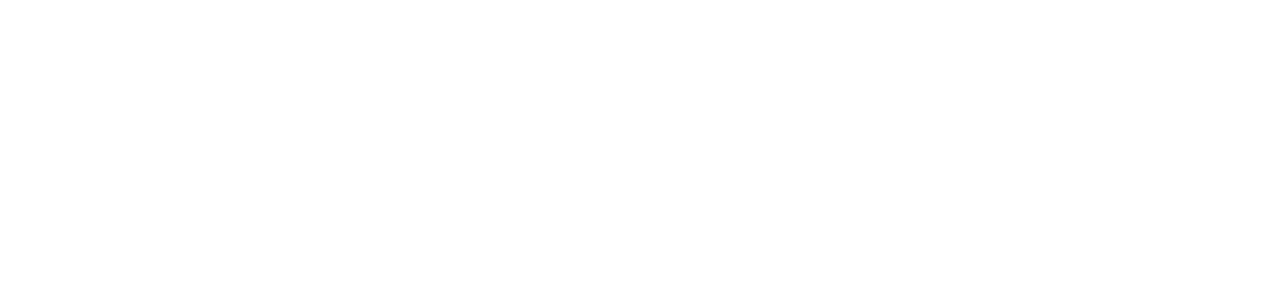
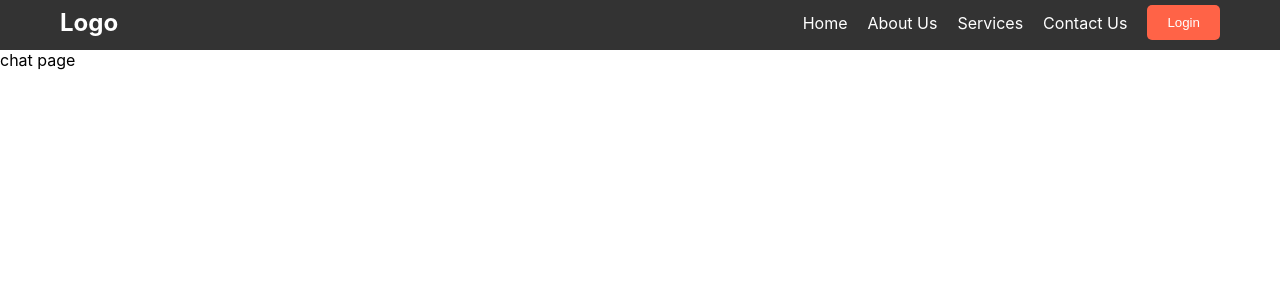
Before and after one commit to sandamini1220/eSabraHub, a React (Create React App) app in the folder frontend/: page /chat in a window 1280 px wide. Shown: the top 300 px of the page. Built offline with nearby package versions, Linux system fonts and the light colour scheme.

Commit message:
initial setup with navibar

```diff
--- a/frontend/src/App.js
+++ b/frontend/src/App.js
@@ -1,8 +1,38 @@
+import { BrowserRouter as Router, Route, Routes } from 'react-router-dom';
+import NavBar from './Components/HomePageCompo/NavBar/NavBar';
+//pages
+import HomePage from './Pages/HomePage'
+import LoginSignupPage from './Pages/LoginSignupPage'
+import ChatPage from './Pages/ChatPage'
+import PostPage from './Pages/PostPage'
+
+//services pages
+import Accommodation from './Pages/Services/Accomodation'
+import AttractivePlacesPage from './Pages/Services/AttractivePlacesPage'
+import FoodsPage from './Pages/Services/FoodsPage'
+import MedicinePage from './Pages/Services/MedicinePage'
+import TransportPage from './Pages/Services/TransportPage'
+
 function App() {
   return (
-    <div className="App">
-
-    </div>
+    <Router>
+      <div className="App">
+        <NavBar />
+        <div className='main-content'>
+        <Routes>
+          <Route path="/" element={<HomePage/>} />
+          <Route path="/login" element={<LoginSignupPage />} />
+          <Route path="/chat" element={<ChatPage />} />
+          <Route path="/posts" element={<PostPage />} />
+          <Route path="/accommodation" element={<Accommodation />} />
+          <Route path="/transport" element={<TransportPage />} />
+          <Route path="/food" element={<FoodsPage />} />
+          <Route path="/medicine" element={<MedicinePage />} />
+          <Route path="/places" element={<AttractivePlacesPage />} />
+        </Routes>
+        </div>
+      </div>
+    </Router>
   );
 }
 
--- /dev/null
+++ b/frontend/src/Components/HomePageCompo/NavBar/NavBar.css
@@ -0,0 +1,98 @@
+.navibar {
+    background-color: #333;
+    padding: 5px 0;
+    position: fixed;
+    width: 100%;
+    height: 50px;
+    top: 0;
+    z-index: 1000;
+  }
+
+  .navibar nav {
+    display: flex;
+    justify-content: space-between;
+    align-items: center;
+    max-width: 1200px;
+    margin: 0 auto;
+    padding: 0 20px;
+  }
+
+  .navibar .logo {
+    color: white;
+    font-size: 16px;
+  }
+
+  .navibar ul {
+    list-style: none;
+    display: flex;
+    align-items: center;
+    gap: 20px;
+    margin: 0;
+    padding: 0;
+  }
+
+  .navibar ul li {
+    color: white;
+    cursor: pointer;
+    position: relative;
+  }
+
+  .navibar ul li a {
+    color: white;
+    text-decoration: none;
+  }
+
+  .navibar ul li:hover {
+    text-decoration: underline;
+  }
+
+  .navibar ul .services:hover .dropdown {
+    display: block;
+  }
+
+  .navibar ul button {
+    background-color: #ff6347;
+    color: white;
+    border: none;
+    padding: 10px 20px;
+    cursor: pointer;
+    border-radius: 5px;
+  }
+
+  .navibar ul button a {
+    color: white;
+    text-decoration: none;
+  }
+
+  .navibar ul button:hover {
+    background-color: #ff4500;
+  }
+
+  .dropdown {
+    display: none;
+    position: absolute;
+    top: 100%;
+    left: 0;
+    background-color: #444;
+    box-shadow: 0 8px 16px rgba(0, 0, 0, 0.2);
+    z-index: 1;
+    list-style: none;
+    padding: 10px 0;
+    margin: 0;
+    min-width: 160px;
+  }
+
+  .dropdown li {
+    padding: 10px 20px;
+    color: white;
+    cursor: pointer;
+  }
+
+  .dropdown li a {
+    color: white;
+    text-decoration: none;
+  }
+
+  .dropdown li:hover {
+    background-color: #555;
+  }
--- /dev/null
+++ b/frontend/src/Components/HomePageCompo/NavBar/NavBar.jsx
@@ -0,0 +1,49 @@
+import React, { useState } from 'react';
+import { Link } from 'react-router-dom';
+import './NavBar.css';
+
+const NavBar = () => {
+  const [dropdown, setDropdown] = useState(false);
+
+  const handleMouseEnter = () => {
+    setDropdown(true);
+  };
+
+  const handleMouseLeave = () => {
+    setDropdown(false);
+  };
+
+  return (
+    <div className='navibar'>
+      <nav>
+        <div className="logo">
+          <h1>Logo</h1>
+        </div>
+        <ul>
+          <li><Link to="/">Home</Link></li>
+          <li><Link to="/about">About Us</Link></li>
+          <li
+            className="services"
+            onMouseEnter={handleMouseEnter}
+            onMouseLeave={handleMouseLeave}
+          >
+            Services
+            {dropdown && (
+              <ul className="dropdown">
+                <li><Link to="/accommodation">Accommodation Details</Link></li>
+                <li><Link to="/transport">Transport</Link></li>
+                <li><Link to="/food">Food Shops</Link></li>
+                <li><Link to="/medicine">Medical Center</Link></li>
+                <li><Link to="/places">Attractive Places</Link></li>
+              </ul>
+            )}
+          </li>
+          <li><Link to="/contact">Contact Us</Link></li>
+          <button><Link to="/login">Login</Link></button>
+        </ul>
+      </nav>
+    </div>
+  );
+};
+
+export default NavBar;
--- a/frontend/src/Pages/ChatPage.jsx
+++ b/frontend/src/Pages/ChatPage.jsx
@@ -3,7 +3,7 @@
 const ChatPage = () => {
   return (
     <div>
-
+      chat page
     </div>
   )
 }
--- a/frontend/src/Pages/HomePage.jsx
+++ b/frontend/src/Pages/HomePage.jsx
@@ -3,7 +3,7 @@
 const HomePage = () => {
   return (
     <div>
-
+      home
     </div>
   )
 }
--- a/frontend/src/Pages/LoginSignupPage.jsx
+++ b/frontend/src/Pages/LoginSignupPage.jsx
@@ -3,7 +3,7 @@
 const LoginSignupPage = () => {
   return (
     <div>
-
+      <h1>Login page </h1>
     </div>
   )
 }
--- a/frontend/src/Pages/PostPage.jsx
+++ b/frontend/src/Pages/PostPage.jsx
@@ -3,7 +3,7 @@
 const PostPage = () => {
   return (
     <div>
-
+      post
     </div>
   )
 }
--- a/frontend/src/Pages/Services/Accomodation.jsx
+++ b/frontend/src/Pages/Services/Accomodation.jsx
@@ -3,7 +3,7 @@
 const Accomodation = () => {
   return (
     <div>
-
+      accomodation
     </div>
   )
 }
--- a/frontend/src/Pages/Services/AttractivePlacesPage.jsx
+++ b/frontend/src/Pages/Services/AttractivePlacesPage.jsx
@@ -3,7 +3,7 @@
 const AttractivePlacesPage = () => {
   return (
     <div>
-
+      places
     </div>
   )
 }
--- a/frontend/src/Pages/Services/FoodsPage.jsx
+++ b/frontend/src/Pages/Services/FoodsPage.jsx
@@ -3,7 +3,7 @@
 const FoodsPage = () => {
   return (
     <div>
-
+      food
     </div>
   )
 }
--- a/frontend/src/Pages/Services/TransportPage.jsx
+++ b/frontend/src/Pages/Services/TransportPage.jsx
@@ -3,7 +3,7 @@
 const TransportPage = () => {
   return (
     <div>
-
+      transport
     </div>
   )
 }
--- a/frontend/src/index.css
+++ b/frontend/src/index.css
@@ -1,3 +1,8 @@
+*{
+  padding: 0;
+  margin: 0;
+  box-sizing: border-box;
+}
 body {
   margin: 0;
   font-family: -apple-system, BlinkMacSystemFont, 'Segoe UI', 'Roboto', 'Oxygen',
@@ -11,3 +16,6 @@
   font-family: source-code-pro, Menlo, Monaco, Consolas, 'Courier New',
     monospace;
 }
+.main-content{
+  padding-top: 50px;
+}
```
